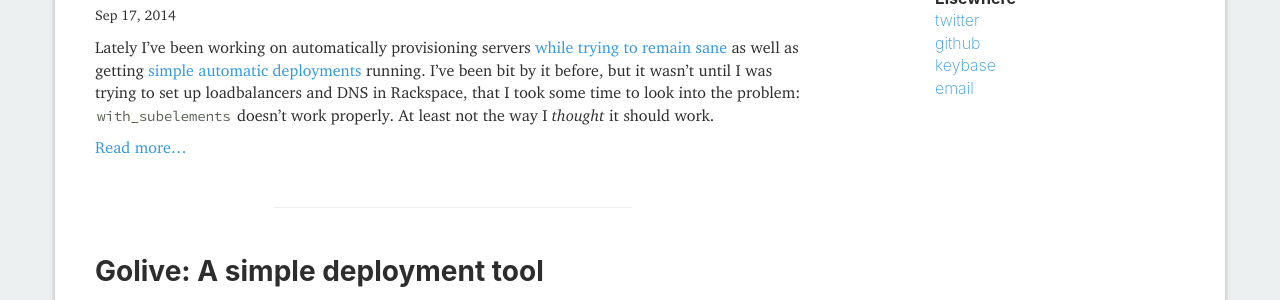
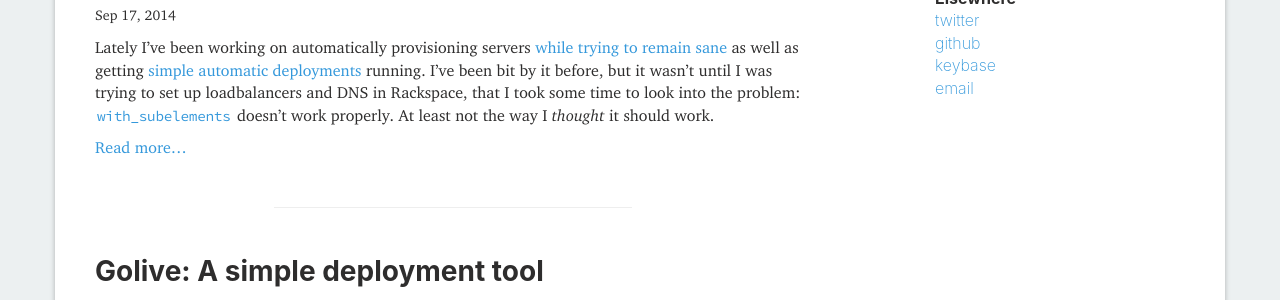
Before and after one commit to jumoel/jumoel.com, a Jekyll site: the page built from index.html, in a window 1280 px wide. Shown: the part 473-773 px from the top of the page. Built offline with Jekyll 4.4.1, drawn with Linux system fonts in a browser that asks for light colours; nearby versions of some CDN libraries.

Commit message:
feat: Make code formatted links more visible

```diff
--- a/css/jumoel.scss
+++ b/css/jumoel.scss
@@ -62,11 +62,11 @@ a, a:visited {
   text-decoration: none;
 }
 
-a {
+a, a code {
   color: $brand-color;
 }
 
-a:visited {
+a:visited, a:visited code {
   color: $brand-color-accent;
 }
 
```
